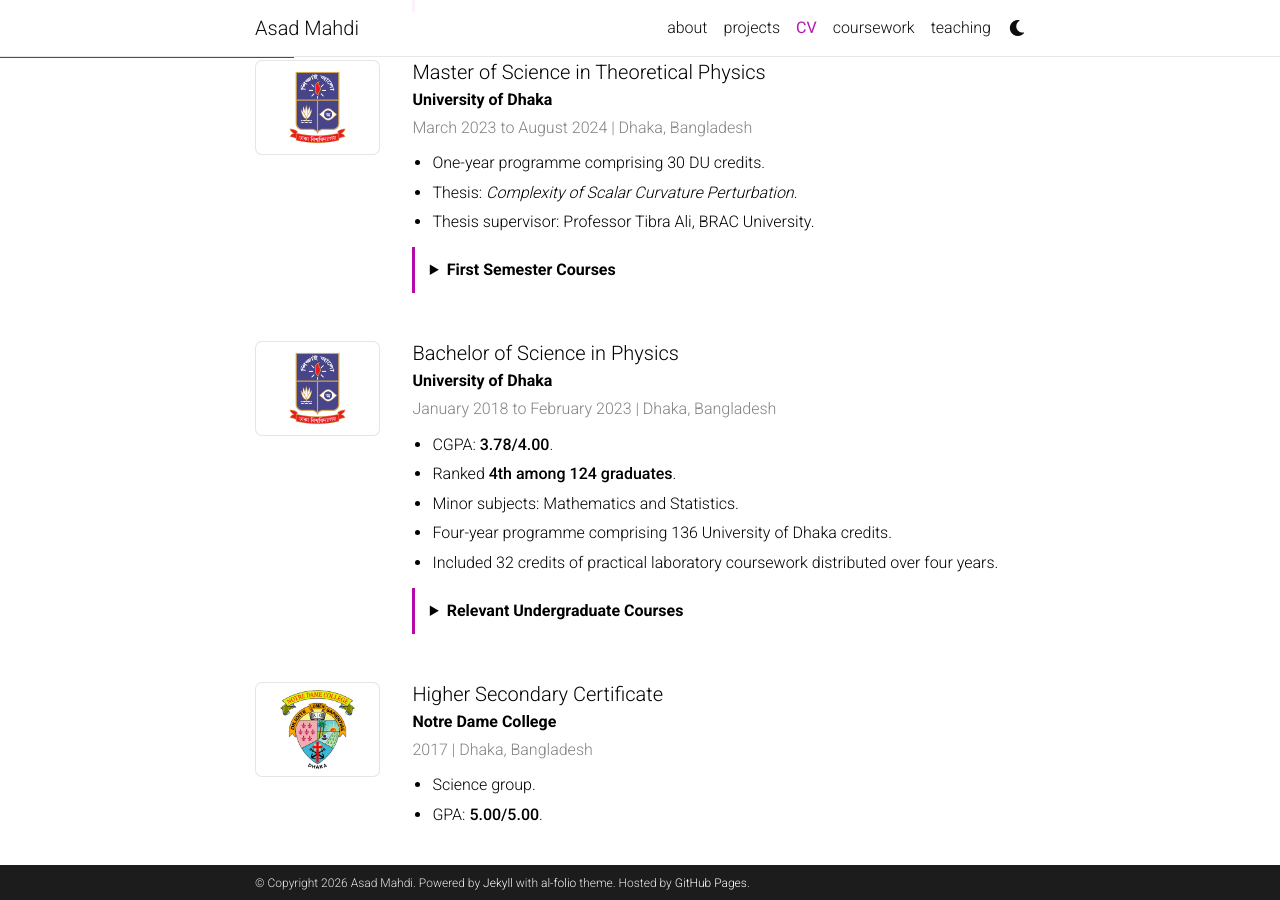
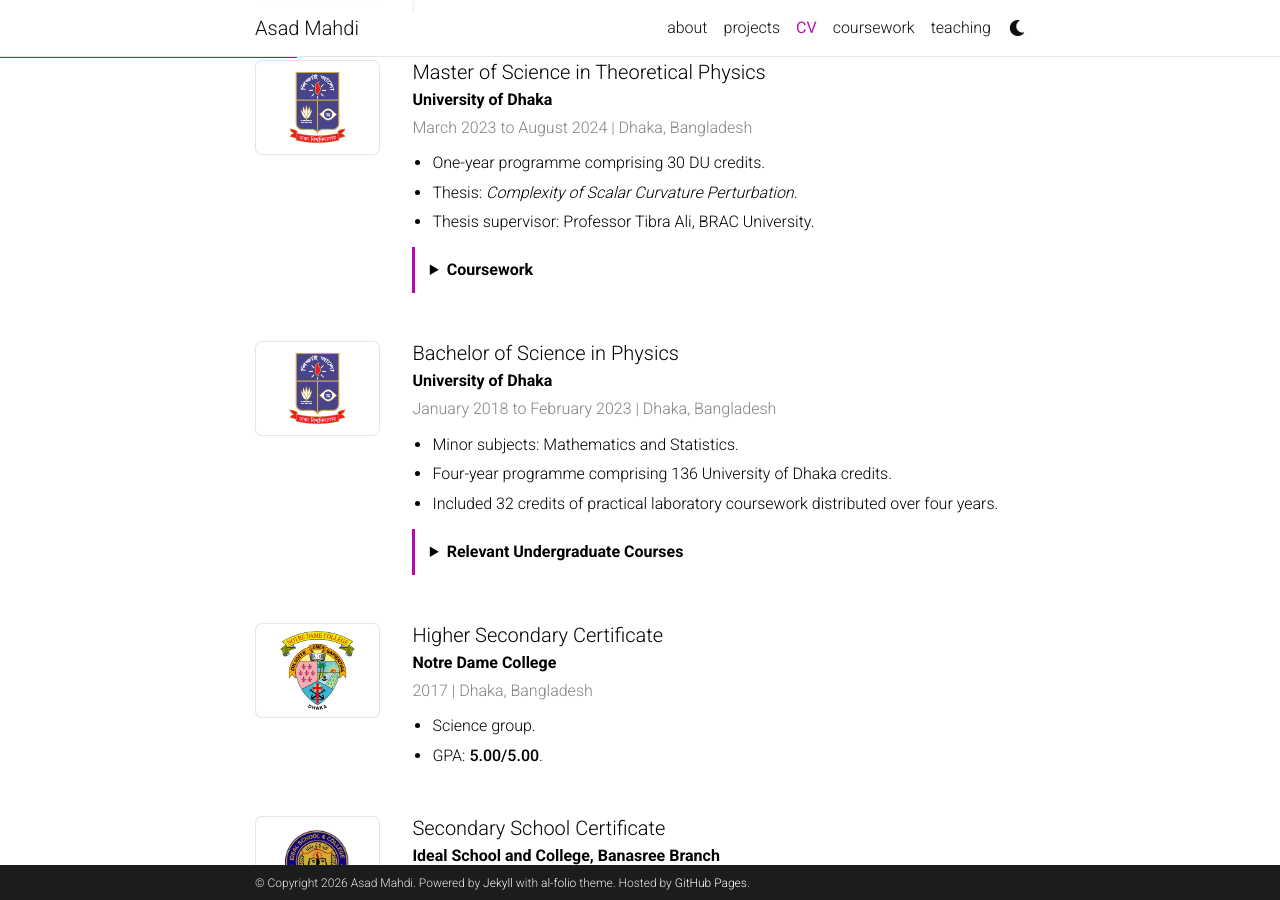
Before and after one commit to asadmahdi-phy/asadmahdi-phy.github.io, a Jekyll site: the page built from _pages/cv.md, in a window 1280 px wide and 900 px high, scrolled down 1166 px. Built offline with Jekyll 4.4.1, drawn with Linux system fonts in a browser that asks for light colours; comment, search, counter and statistics services are not loaded; a style sheet for code colours, icons or effects is not loaded.

Commit message:
Update cv.md

```diff
--- a/_pages/cv.md
+++ b/_pages/cv.md
@@ -559,7 +559,7 @@ nav_order: 5
           <details>
 
             <summary>
-              First Semester Courses
+              Coursework
             </summary>
 
             <ul>
@@ -616,14 +616,6 @@ nav_order: 5
       </div>
 
       <ul>
-
-        <li>
-          CGPA: <strong>3.78/4.00</strong>.
-        </li>
-
-        <li>
-          Ranked <strong>4th among 124 graduates</strong>.
-        </li>
 
         <li>
           Minor subjects: Mathematics and Statistics.
```
